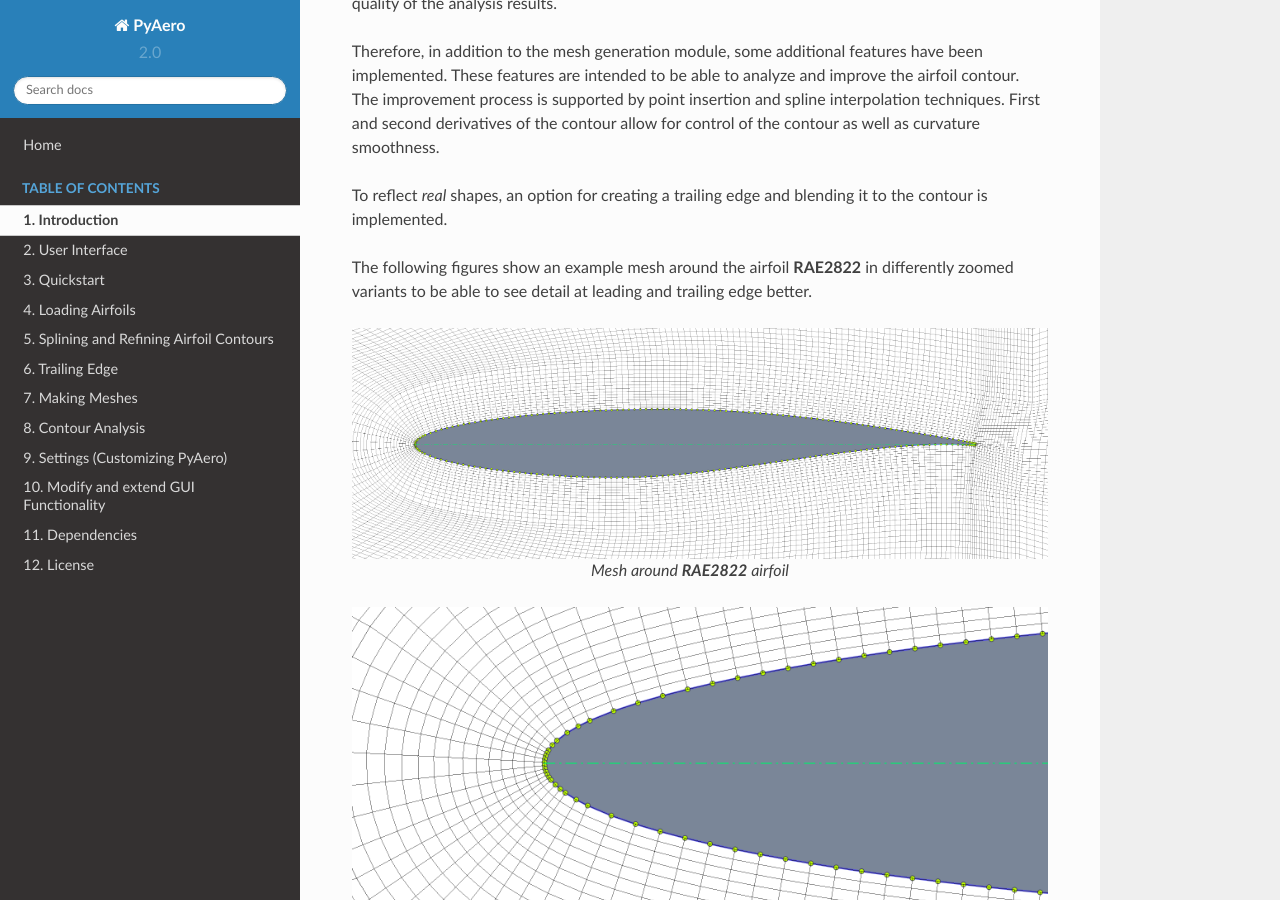
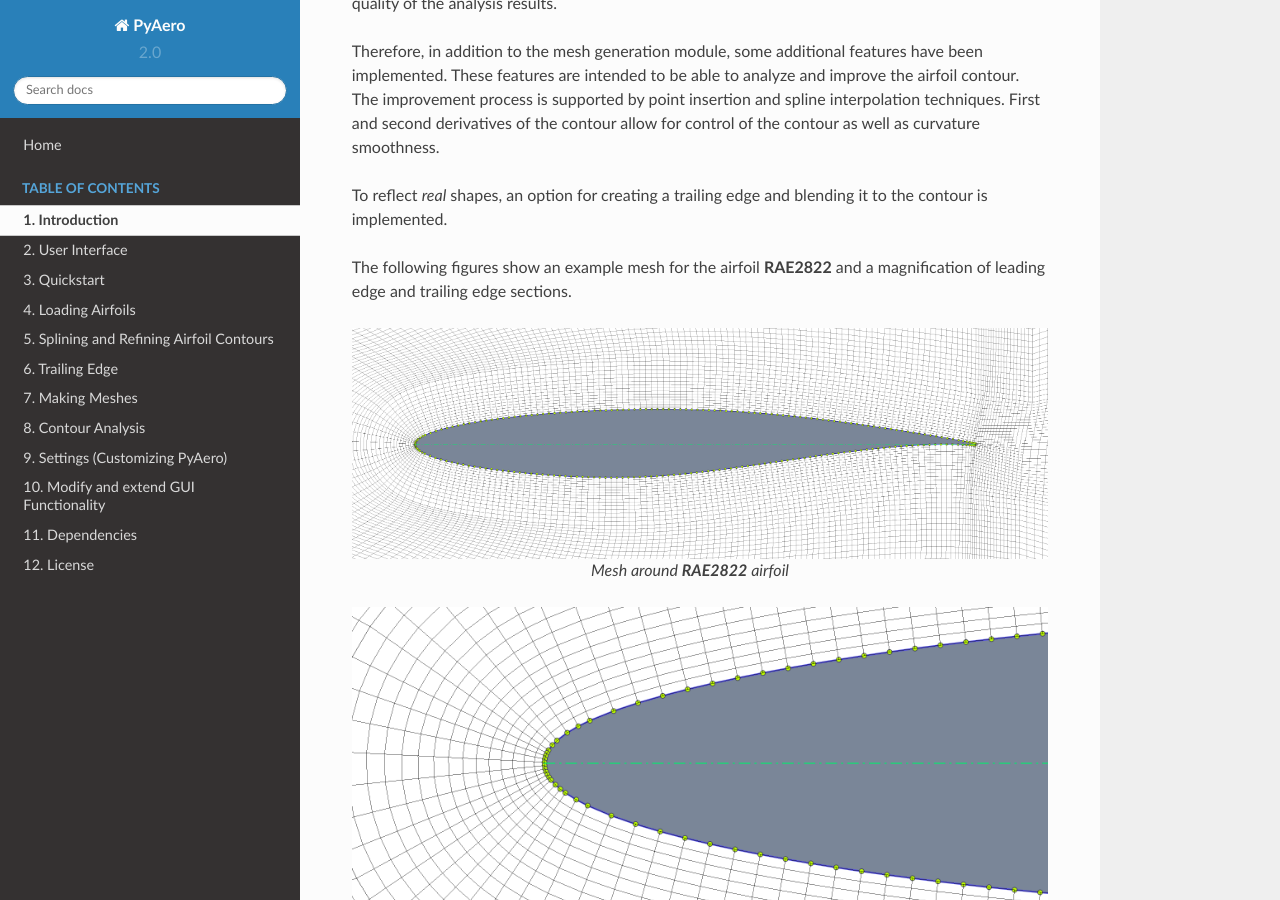
Before and after one commit to chiefenne/PyAero, a Sphinx documentation site: the page built from docs/introduction.rst, in a window 1280 px wide and 900 px high, scrolled down 528 px. Built offline with Sphinx 7.4.7 and the Read the Docs theme 2.0.0, drawn with Linux system fonts in a browser that asks for light colours.

Commit message:
update docu

```diff
--- a/docs/introduction.rst
+++ b/docs/introduction.rst
@@ -13,7 +13,7 @@ Therefore, in addition to the mesh generation module, some additional features h
 
 To reflect *real* shapes, an option for creating a trailing edge and blending it to the contour is implemented.
 
-The following figures show an example mesh around the airfoil **RAE2822** in differently zoomed variants to be able to see detail at leading and trailing edge better.
+The following figures show an example mesh for the airfoil **RAE2822** and a magnification of leading edge and trailing edge sections.
 
 .. _figure_mesh_RAE2822:
 .. figure::  images/mesh_RAE2822_MAC.png
```
